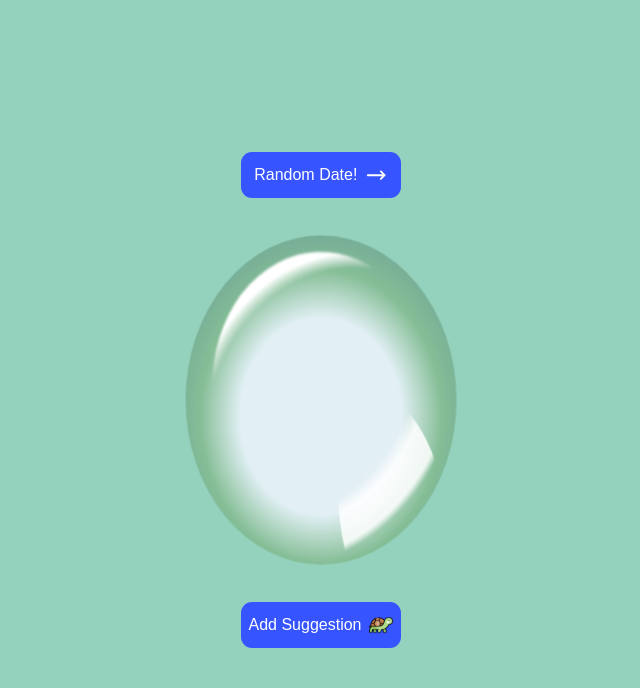
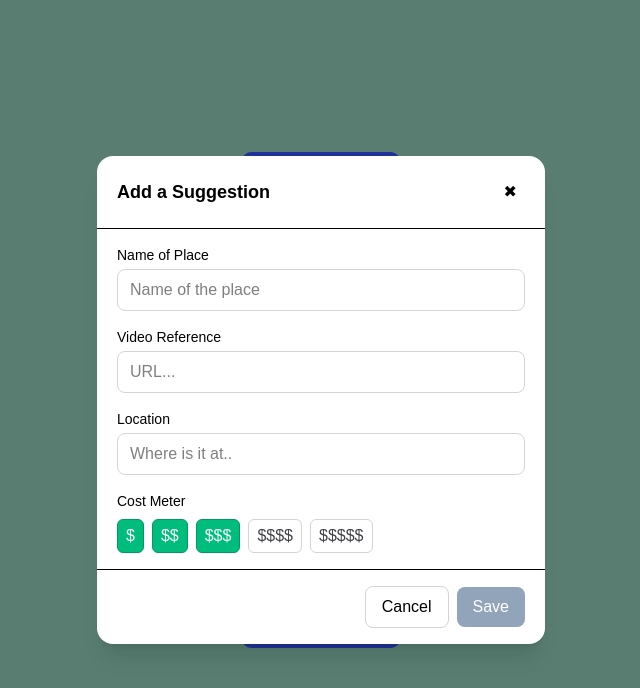
Before and after one commit to cejimenez57/date-ball, a Next.js app: page / in a window 1280 px wide. Both pictures are taken after a click on the button "Add Suggestion". Shown: the top 688 px of the page, without its empty margins (319-959 px from the left). Built offline with nearby package versions, Linux system fonts and the light colour scheme.

Commit message:
Add suggesion pop-up

```diff
--- a/app/page.tsx
+++ b/app/page.tsx
@@ -1,27 +1,28 @@
 "use client";
 
+import { useState } from "react";
+import SuggestionModal, { type Idea } from "@/components/SuggestionModal";
+import AddSuggestionButton from "@/components/AddSuggestionButton";
+// import IdeaList from "@/components/IdeaList";
+
 export default function Home() {
+  const [open, setOpen] = useState(false);
+  const [ideas, setIdeas] = useState<Idea[]>([]);
+
+  function handleSave(idea: Idea) {
+    setIdeas((prev) => [idea, ...prev]);
+  }
+
   return (
     <div
-      className="min-h-screen flex flex-col items-center justify-center text-white relative"
-      style={{ backgroundColor: '#94d2bd' }}
+      className="min-h-screen flex flex-col items-center justify-center text-white"
+      style={{ backgroundColor: "#94d2bd" }}
     >
-
-      {/* Random Date Button */}
+      {/* Top button */}
       <button className="button mb-8">
         <span className="text">Random Date!</span>
-        <svg
-          xmlns="http://www.w3.org/2000/svg"
-          fill="none"
-          viewBox="0 0 24 24"
-          strokeWidth={2}
-          stroke="currentColor"
-        >
-          <path
-            strokeLinecap="round"
-            strokeLinejoin="round"
-            d="M17 8l4 4m0 0l-4 4m4-4H3"
-          />
+        <svg xmlns="http://www.w3.org/2000/svg" fill="none" viewBox="0 0 24 24" strokeWidth={2} stroke="currentColor">
+          <path strokeLinecap="round" strokeLinejoin="round" d="M17 8l4 4m0 0l-4 4m4-4H3" />
         </svg>
       </button>
 
@@ -32,18 +33,15 @@ export default function Home() {
         </figure>
       </div>
 
-      {/* Suggestion Button */}
-      <button
-        onClick={() => console.log("Open suggestion modal")}
-        className="button mt-8 cursor-pointer hover:bg-[#1f3b5c]"
-      >
-        <span>Add Suggestion</span>
-        <img
-          src="/turtle.png"
-          alt="Turtle"
-          className="w-6 h-6"
-        />
-      </button>
+      {/* Bottom button */}
+      <AddSuggestionButton onClick={() => setOpen(true)} />
+
+      {/* Modal */}
+      <SuggestionModal
+        open={open}
+        onClose={() => setOpen(false)}
+        onSave={handleSave}
+      />
 
     </div>
   );
--- /dev/null
+++ b/components/AddSuggestionButton.tsx
@@ -0,0 +1,15 @@
+"use client";
+
+type Props = { onClick: () => void };
+
+export default function AddSuggestionButton({ onClick }: Props) {
+  return (
+    <button
+      onClick={onClick}
+      className="button mt-8 cursor-pointer hover:bg-[#1f3b5c]"
+    >
+      <span className="opacity-70">Add Suggestion</span>
+      <img src="/turtle.png" alt="Turtle" className="w-6 h-6 opacity-70" />
+    </button>
+  );
+}
--- /dev/null
+++ b/components/SuggestionModal.tsx
@@ -0,0 +1,158 @@
+"use client";
+import { useEffect, useState } from "react";
+
+export type Idea = {
+  title: string;
+  url?: string;
+  location?: string;
+  cost: number; // 1..5
+};
+
+type Props = {
+  open: boolean;
+  onClose: () => void;
+  onSave: (idea: Idea) => void;
+};
+
+export default function SuggestionModal({ open, onClose, onSave }: Props) {
+  const [title, setTitle] = useState("");
+  const [url, setUrl] = useState("");
+  const [location, setLocation] = useState("");
+  const [cost, setCost] = useState<number>(3);
+
+  function resetForm() {
+    setTitle("");
+    setUrl("");
+    setLocation("");
+    setCost(3);
+  }
+
+  function handleSave() {
+    const t = title.trim();
+    if (!t) return;
+    onSave({
+      title: t,
+      url: url.trim() || undefined,
+      location: location.trim() || undefined,
+      cost,
+    });
+    resetForm();
+    onClose();
+  }
+
+  // close on Escape
+  useEffect(() => {
+    function onKey(e: KeyboardEvent) {
+      if (e.key === "Escape") onClose();
+    }
+    if (open) document.addEventListener("keydown", onKey);
+    return () => document.removeEventListener("keydown", onKey);
+  }, [open, onClose]);
+
+  if (!open) return null;
+
+  return (
+    <div className="fixed inset-0 z-50 flex items-center justify-center">
+      {/* Backdrop */}
+      <div className="absolute inset-0 bg-black/40" onClick={onClose} />
+
+      {/* Dialog */}
+      <div
+        role="dialog"
+        aria-modal="true"
+        className="relative z-10 w-[92%] max-w-md rounded-2xl bg-white text-black shadow-xl"
+      >
+        {/* Header */}
+        <div className="px-5 py-4 border-b flex items-center justify-between">
+          <h2 className="text-lg font-semibold">Add a Suggestion</h2>
+          <button
+            onClick={onClose}
+            className="p-2 rounded-md hover:bg-zinc-100"
+            aria-label="Close"
+            title="Close"
+          >
+            ✖
+          </button>
+        </div>
+
+        {/* Body */}
+        <div className="px-5 py-4 space-y-4">
+          {/* Title */}
+          <div>
+            <label className="block text-sm font-medium mb-1">Name of Place</label>
+            <input
+              value={title}
+              onChange={(e) => setTitle(e.target.value)}
+              placeholder="Name of the place"
+              className="w-full rounded-lg border border-zinc-300 px-3 py-2 focus:outline-none focus:ring-2 focus:ring-[#274c77]"
+            />
+          </div>
+
+          {/* URL */}
+          <div>
+            <label className="block text-sm font-medium mb-1">
+              Video Reference
+            </label>
+            <input
+              value={url}
+              onChange={(e) => setUrl(e.target.value)}
+              placeholder="URL..."
+              className="w-full rounded-lg border border-zinc-300 px-3 py-2 focus:outline-none focus:ring-2 focus:ring-[#274c77]"
+            />
+          </div>
+
+          {/* Location */}
+          <div>
+            <label className="block text-sm font-medium mb-1">Location</label>
+            <input
+              value={location}
+              onChange={(e) => setLocation(e.target.value)}
+              placeholder="Where is it at.."
+              className="w-full rounded-lg border border-zinc-300 px-3 py-2 focus:outline-none focus:ring-2 focus:ring-[#274c77]"
+            />
+          </div>
+
+          {/* Cost meter */}
+          <div>
+            <label className="block text-sm font-medium mb-2">Cost Meter</label>
+            <div className="flex items-center gap-2">
+              {[1, 2, 3, 4, 5].map((n) => (
+                <button
+                  key={n}
+                  type="button"
+                  onClick={() => setCost(n)}
+                  className={`px-2 py-1 rounded-md border transition ${
+                    cost >= n
+                      ? "bg-emerald-500 text-white border-emerald-600"
+                      : "bg-white text-zinc-700 border-zinc-300"
+                  }`}
+                  aria-label={`${n} dollar${n > 1 ? "s" : ""}`}
+                  title={`${n} dollar${n > 1 ? "s" : ""}`}
+                >
+                  {"$".repeat(n)}
+                </button>
+              ))}
+            </div>
+          </div>
+        </div>
+
+        {/* Footer */}
+        <div className="px-5 py-4 flex items-center justify-end gap-2 border-t">
+          <button
+            onClick={onClose}
+            className="px-4 py-2 rounded-lg border border-zinc-300 hover:bg-zinc-100"
+          >
+            Cancel
+          </button>
+          <button
+            disabled={!title.trim()}
+            onClick={handleSave}
+            className="px-4 py-2 rounded-lg bg-[#274c77] text-white hover:bg-[#1f3b5c] disabled:opacity-50"
+          >
+            Save
+          </button>
+        </div>
+      </div>
+    </div>
+  );
+}
```
